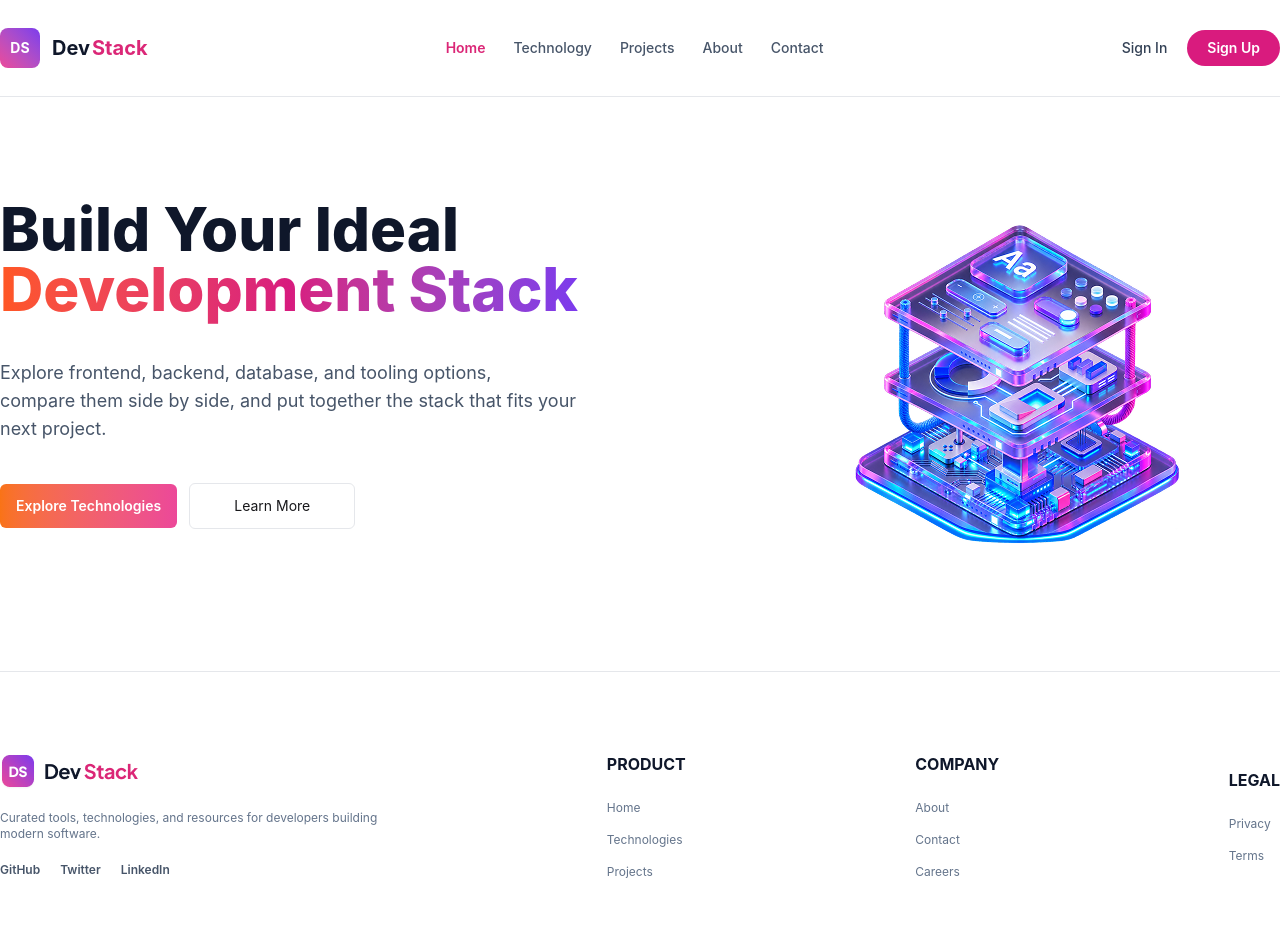
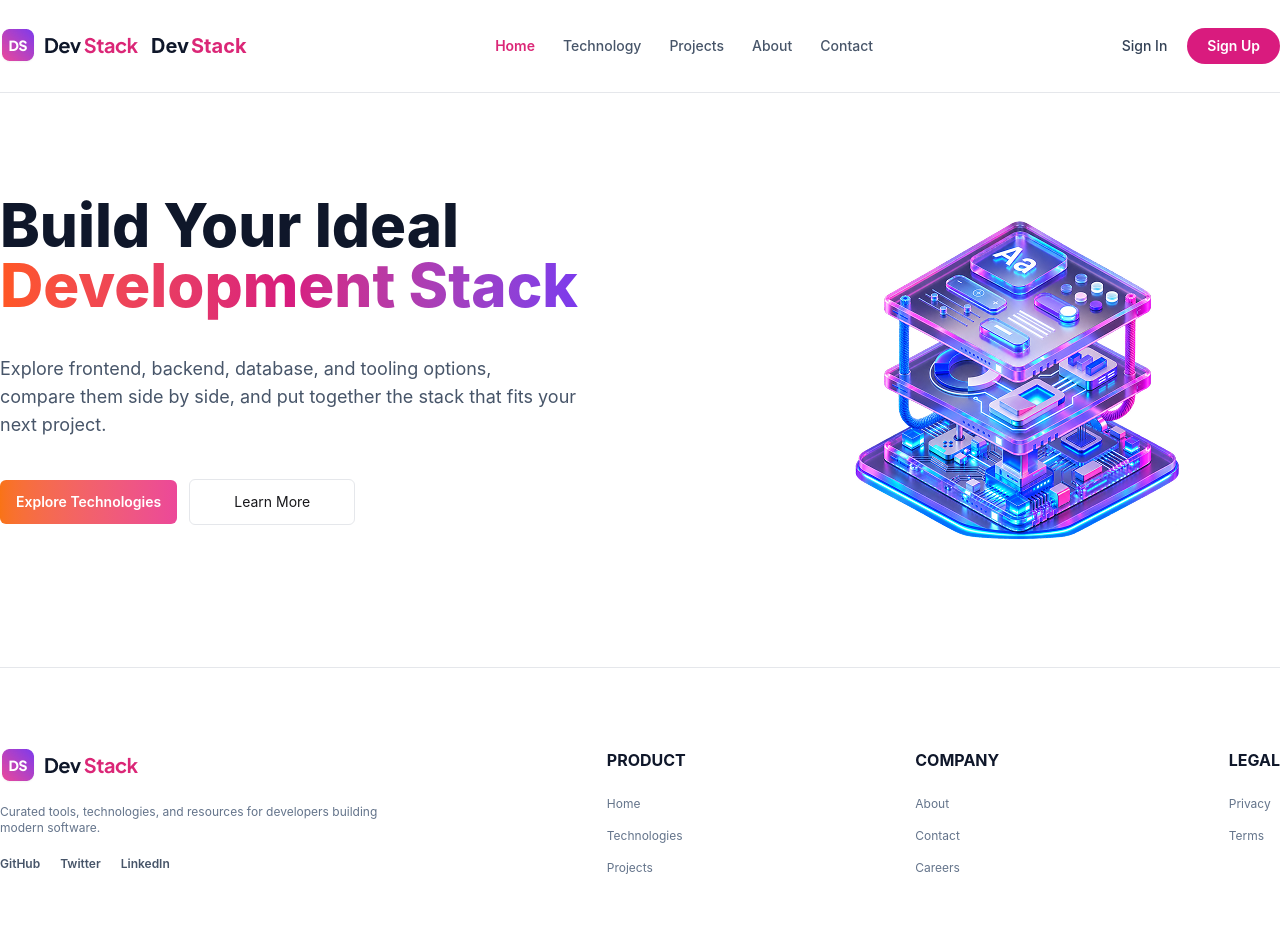
Before and after one commit to nayemhasan892008-cell/B14-A05-DevStack, a React (Vite) app: page / in a window 1280 px wide. Shown: the top 952 px of the page. Built offline with nearby package versions, Linux system fonts and the light colour scheme.

Commit message:
bug fixed

```diff
--- a/src/components/Footer.tsx
+++ b/src/components/Footer.tsx
@@ -5,8 +5,8 @@ const Footer = () => {
   return (
     <footer className='border-t border-gray-200 my-6'>
 
-       {/* <div className='my-20'> */}
-      <div className='flex justify-between items-center container mx-auto border-b border-gray-200 py-20'>
+
+      <div className='flex justify-between items-start container mx-auto border-b border-gray-200 py-20'>
 
         <div className='space-y-5'>
           <img src={devlogo} alt="" />
@@ -47,7 +47,7 @@ const Footer = () => {
           </ul>
         </div>
 
-      {/* </div> */}
+
       </div>
 
       <div className='flex items-center justify-between container mx-auto pt-7 pb-10'>
--- a/src/components/Navbar.tsx
+++ b/src/components/Navbar.tsx
@@ -1,13 +1,14 @@
 import React from 'react';
+import logo from '../assets/logo-text.png'
 
 const Navbar = () => {
   return (
-    <nav className='py-7 border-b border-gray-200'>
+    <nav className='py-7 border-b border-gray-200 sticky top-0 bg-[#FFFFFF]'>
 
       <div className='flex justify-between items-center container mx-auto '>
 
    <div className='flex justify-between items-center gap-3'>
-    <div className='bg-linear-to-tr from-[#EC4899] to-[#7C3AED]  rounded-lg font-bold text-[#FFFFFF] text-sm flex  items-center justify-center w-10 h-10'>DS</div>
+       <img src={logo} alt="" />
     <div className='flex items-center justify-center gap-0.5'>
       <h1 className='font-bold text-xl text-[#0F172A]'>Dev</h1>
       <h1 className='font-bold text-xl text-[#DB2777]'>Stack</h1>
```
